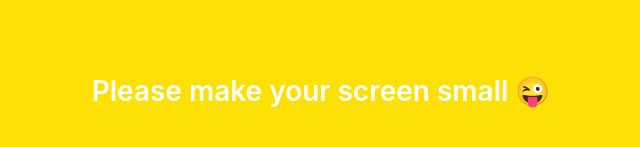
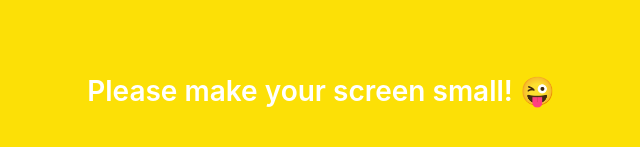
Before and after one commit to skywalker921/kakao-clone, a plain HTML site: page index.html in a window 1280 px wide. Shown: the part 309-456 px from the top of the page, 319-959 px from the left. Drawn offline with Linux system fonts and the light colour scheme.

Commit message:
test2
!!

```diff
--- a/css/friend.css
+++ b/css/friend.css
@@ -26,7 +26,7 @@
   display: flex;
   align-items: center;
 }
-/* .클래스 붙여서 쓰면 이 클래스를 둘 다 가진 요소에 적용된다는 의미. 한 칸 띄어 쓰면 자식 요소를 의미. */
+/* .클래스 붙여서 쓰면 이 클래스를 둘 다 가진 요소에 적용된다는 의미. 한 칸 띄어 쓰면 자식 요소를 의미..! */
 
 .friend .friend__avatar {
   margin-right: 15px;
--- a/index.html
+++ b/index.html
@@ -109,7 +109,7 @@
       </ul>
     </nav>
     <div class="bigScreen">
-      <span class="bigScreen__text">Please make your screen small 😜</span>
+      <span class="bigScreen__text">Please make your screen small! 😜</span>
     </div>
   </body>
 </html>
```
Also changed, not shown: chat.html (+1 -1 lines), find.html (+1 -1 lines), friends.html (+1 -1 lines), more.html (+1 -1 lines), settings.html (+1 -1 lines).
